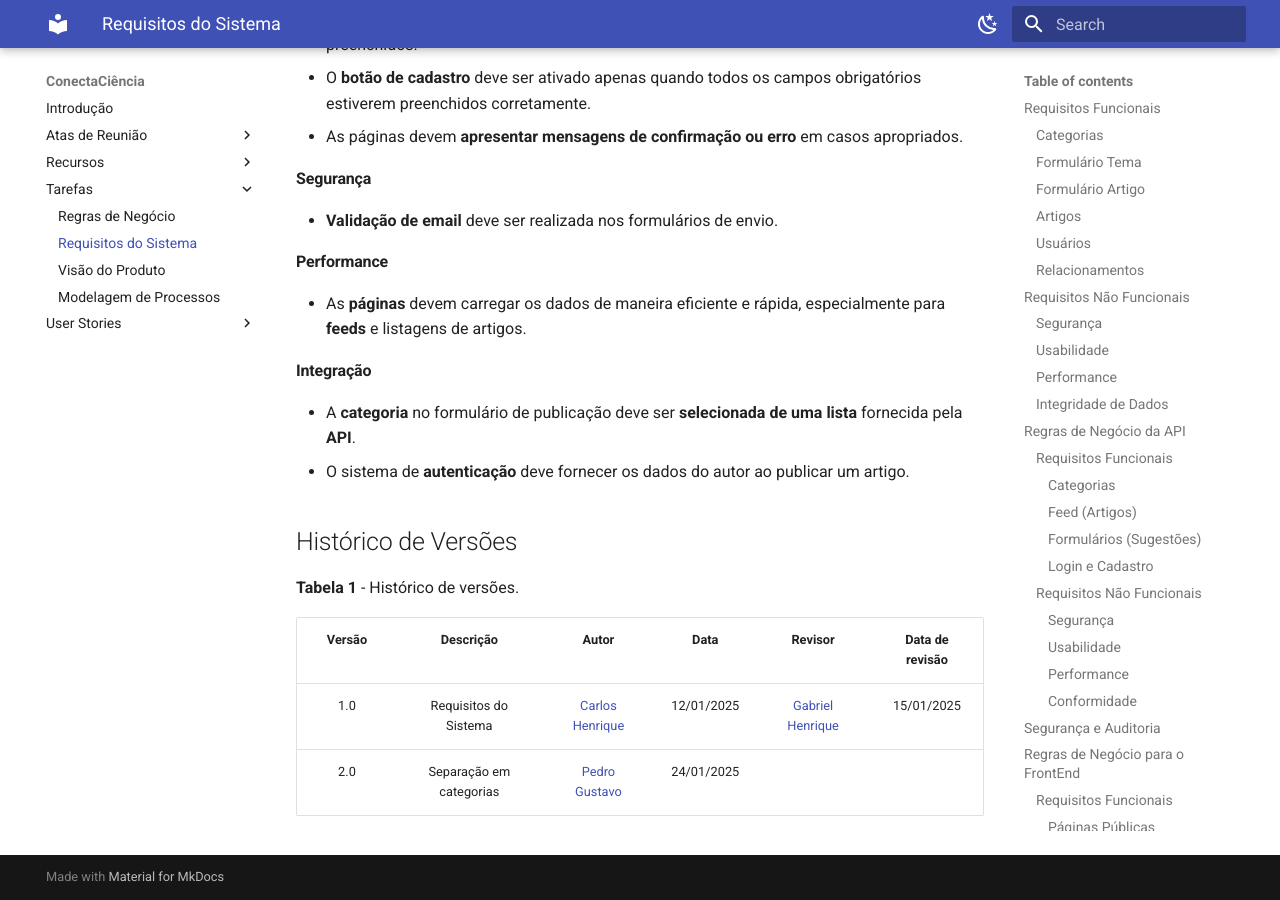
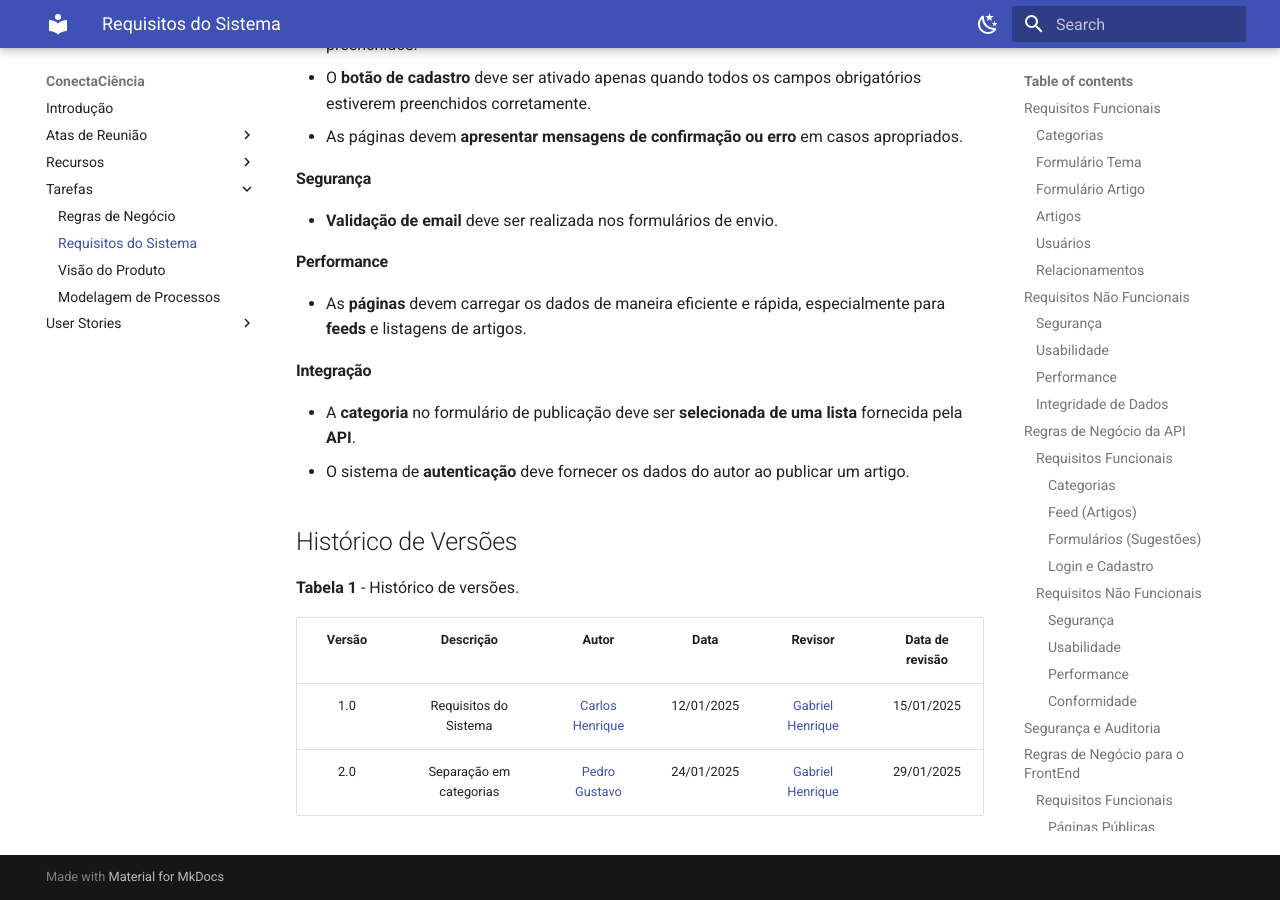
Before and after one commit to FGA-REQ/2024.2-6EspiasDemais, an MkDocs documentation site: the page built from docs/Tarefas/RequisitosSistema.md, in a window 1280 px wide and 900 px high, scrolled down 4917 px. Built offline with MkDocs 1.6.1 and Material for MkDocs 9.7.7, drawn with Linux system fonts in a browser that asks for light colours.

Commit message:
docs: Revisao dos Requisitos de Software.

```diff
--- a/docs/Tarefas/RequisitosSistema.md
+++ b/docs/Tarefas/RequisitosSistema.md
@@ -3,43 +3,53 @@
 ### Requisitos Funcionais
 
 #### Categorias
+
 1. Cada **categoria** deve possuir um **nome único e descritivo**.
 
 #### Formulário Tema
+
 1.  Os campos **nome**, **email**, **tema** e **categoria** são obrigatórios para cada sugestão.
 2.  A **categoria** deve referenciar uma categoria existente.
 
 #### Formulário Artigo
+
 1. Os campos **nome**, **email**, **título**, **conteúdo** e **categoria** são obrigatórios.
 2. A **categoria** deve referenciar uma categoria existente.
 
 #### Artigos
+
 1. Cada **artigo** deve ter um **título** e **conteúdo** associados a um **autor identificado**.
 2. Apenas **usuários cadastrados** podem submeter artigos, vinculados ao **id_usuario**.
 3. Um artigo deve estar obrigatoriamente associado a uma **categoria válida**.
 4. A **data de submissão** é automaticamente registrada e não pode ser alterada manualmente.
 
 #### Usuários
+
 1. O **email dos usuários** deve ser **único** no banco de dados.
 2. A **senha** deve ser armazenada de forma segura, utilizando técnicas de **hash**.
 3. Apenas **usuários autenticados** devem ter permissão para criar, modificar artigos e interagir com artigos já publicados.
 
 #### Relacionamentos
+
 1. Um **usuário** pode submeter vários artigos, mas cada **artigo pertence a um único usuário**.
 2. Cada **artigo** deve estar associado a uma **única categoria**.
 
 ### Requisitos Não Funcionais
 
 #### Segurança
+
 1. As **senhas dos usuários** devem ser armazenadas de forma segura utilizando técnicas de **hash**.
 
 #### Usabilidade
+
 1. O **email** dos usuários deve ser único, garantindo um bom fluxo de cadastro.
 
 #### Performance
+
 1. As operações de **submissão de artigos** devem ser realizadas de forma eficiente, sem impactar na experiência do usuário.
 
 #### Integridade de Dados
+
 1. A **categoria associada** aos artigos e aos temas deve ser válida e existirem previamente cadastradas no sistema.
 
 ## Regras de Negócio da API
@@ -97,16 +107,20 @@
 ### Requisitos Não Funcionais
 
 #### Segurança
+
 1. As senhas dos usuários devem ser armazenadas de forma segura utilizando técnicas de hash.
 2. Todos os endpoints devem validar a entrada do usuário para prevenir ataques de SQL Injection.
 
 #### Usabilidade
+
 1. Os filtros de pesquisa de artigos devem ser opcionais, facilitando a navegação do usuário.
 
 #### Performance
+
 1. Os artigos devem ser retornados em ordem decrescente de data de publicação por padrão, garantindo consultas rápidas e organizadas.
 
 #### Conformidade
+
 1. O sistema de autenticação deve seguir boas práticas de segurança.
 
 ## Segurança e Auditoria
@@ -165,17 +179,21 @@
 ### Requisitos Não Funcionais
 
 #### Usabilidade
+
 - O botão de login deve permanecer **desativado** até que os campos obrigatórios estejam preenchidos.
 - O **botão de cadastro** deve ser ativado apenas quando todos os campos obrigatórios estiverem preenchidos corretamente.
 - As páginas devem **apresentar mensagens de confirmação ou erro** em casos apropriados.
 
 #### Segurança
+
 - **Validação de email** deve ser realizada nos formulários de envio.
 
 #### Performance
+
 - As **páginas** devem carregar os dados de maneira eficiente e rápida, especialmente para **feeds** e listagens de artigos.
 
 #### Integração
+
 - A **categoria** no formulário de publicação deve ser **selecionada de uma lista** fornecida pela **API**.
 - O sistema de **autenticação** deve fornecer os dados do autor ao publicar um artigo.
 
@@ -183,7 +201,7 @@
 
 <font size="3"><p style="text-align: left">**Tabela 1** - Histórico de versões.</p></font>
 
-| Versão |       Descrição       |                     Autor                      |    Data    |                       Revisor                        | Data de revisão |
-| :----: | :-------------------: | :--------------------------------------------: | :--------: | :--------------------------------------------------: | :-------------: |
-|  1.0   | Requisitos do Sistema | [Carlos Henrique](https://github.com/carlinn1) | 12/01/2025 | [Gabriel Henrique](https://github.com/gabrielhrlima) |   15/01/2025    |
-|  2.0   | Separação em categorias | [Pedro Gustavo](https://github.com/PedroGusta) | 24/01/2025 |  |    |
+| Versão |        Descrição        |                     Autor                      |    Data    |                       Revisor                        | Data de revisão |
+| :----: | :---------------------: | :--------------------------------------------: | :--------: | :--------------------------------------------------: | :-------------: |
+|  1.0   |  Requisitos do Sistema  | [Carlos Henrique](https://github.com/carlinn1) | 12/01/2025 | [Gabriel Henrique](https://github.com/gabrielhrlima) |   15/01/2025    |
+|  2.0   | Separação em categorias | [Pedro Gustavo](https://github.com/PedroGusta) | 24/01/2025 | [Gabriel Henrique](https://github.com/gabrielhrlima) |   29/01/2025    |
```
